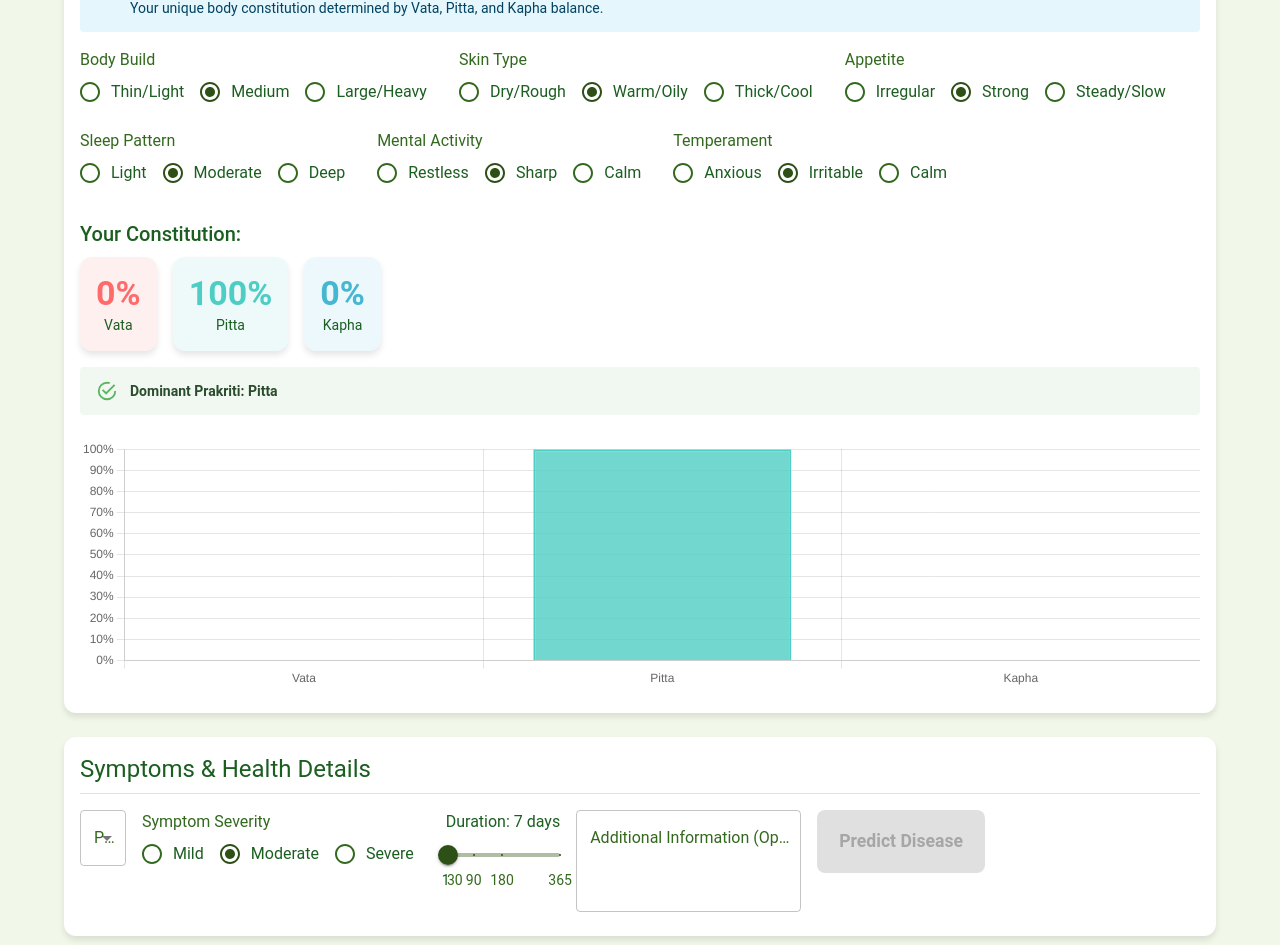
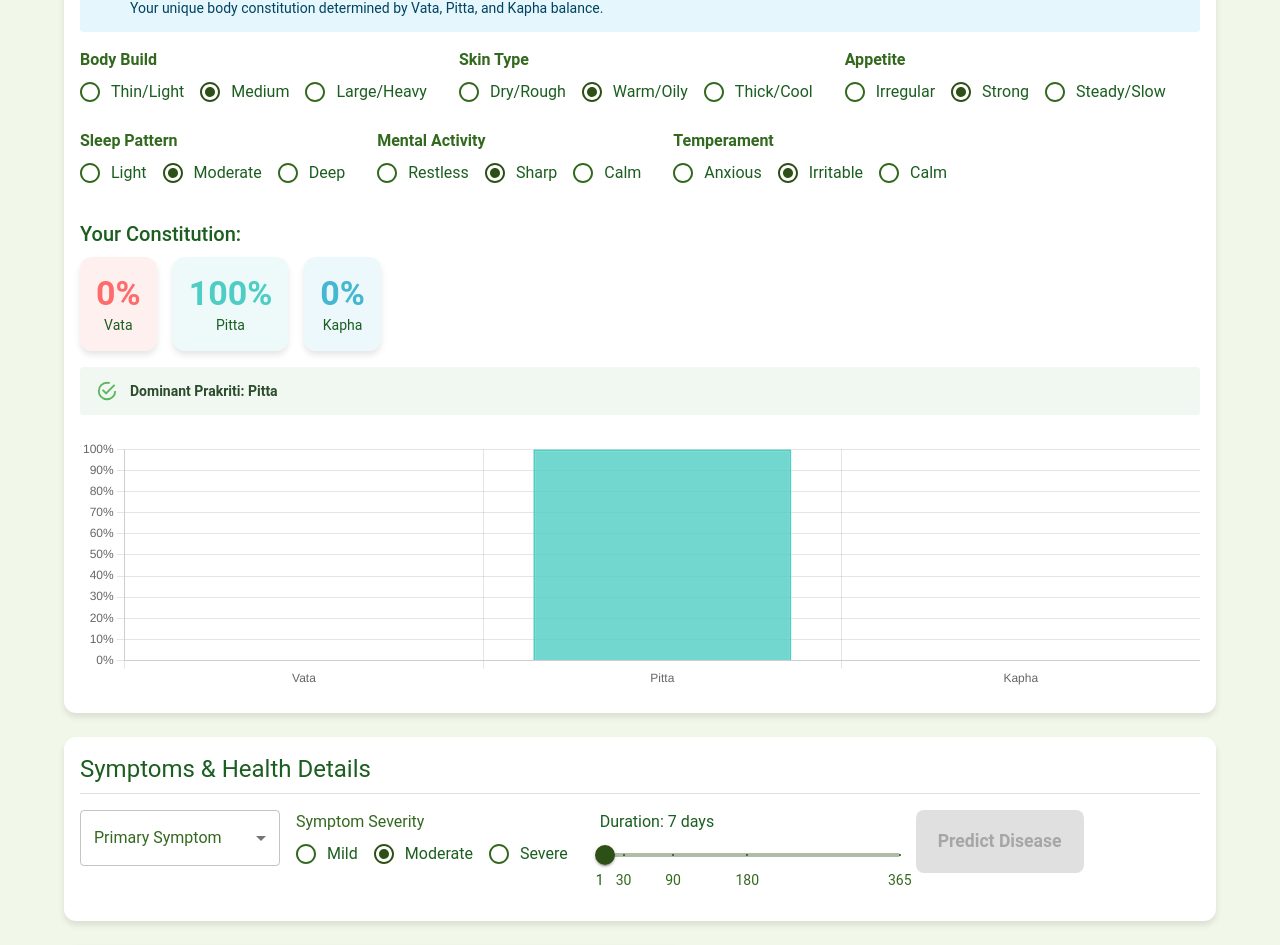
Before and after one commit to Ayurveda-25-26J-305/frontendDemoApp, a Next.js app: page /prediction in a window 1280 px wide. Shown: the part 711-1656 px from the top of the page. Built offline with nearby package versions, Linux system fonts and the light colour scheme.

Commit message:
style: Bold labels for body build, skin type, appetite, sleep pattern, mental activity, and temperament

```diff
--- a/src/app/prediction/page.js
+++ b/src/app/prediction/page.js
@@ -650,7 +650,7 @@ function App() {
                     <Grid container spacing={2}>
                       <Grid item xs={12}>
                         <FormControl component="fieldset">
-                          <FormLabel>Body Build</FormLabel>
+                          <FormLabel><strong>Body Build</strong></FormLabel>
                           <RadioGroup row value={bodyBuild} onChange={(e) => setBodyBuild(e.target.value)}>
                             <FormControlLabel value="Thin/Light" control={<Radio />} label="Thin/Light" />
                             <FormControlLabel value="Medium" control={<Radio />} label="Medium" />
@@ -661,7 +661,7 @@ function App() {
 
                       <Grid item xs={12}>
                         <FormControl component="fieldset">
-                          <FormLabel>Skin Type</FormLabel>
+                          <FormLabel><strong>Skin Type</strong></FormLabel>
                           <RadioGroup row value={skinType} onChange={(e) => setSkinType(e.target.value)}>
                             <FormControlLabel value="Dry/Rough" control={<Radio />} label="Dry/Rough" />
                             <FormControlLabel value="Warm/Oily" control={<Radio />} label="Warm/Oily" />
@@ -672,7 +672,7 @@ function App() {
 
                       <Grid item xs={12}>
                         <FormControl component="fieldset">
-                          <FormLabel>Appetite</FormLabel>
+                          <FormLabel><strong>Appetite</strong></FormLabel>
                           <RadioGroup row value={appetite} onChange={(e) => setAppetite(e.target.value)}>
                             <FormControlLabel value="Irregular" control={<Radio />} label="Irregular" />
                             <FormControlLabel value="Strong" control={<Radio />} label="Strong" />
@@ -683,7 +683,7 @@ function App() {
 
                       <Grid item xs={12}>
                         <FormControl component="fieldset">
-                          <FormLabel>Sleep Pattern</FormLabel>
+                          <FormLabel><strong>Sleep Pattern</strong></FormLabel>
                           <RadioGroup row value={sleepPattern} onChange={(e) => setSleepPattern(e.target.value)}>
                             <FormControlLabel value="Light/Interrupted" control={<Radio />} label="Light" />
                             <FormControlLabel value="Moderate" control={<Radio />} label="Moderate" />
@@ -694,7 +694,7 @@ function App() {
 
                       <Grid item xs={12}>
                         <FormControl component="fieldset">
-                          <FormLabel>Mental Activity</FormLabel>
+                          <FormLabel><strong>Mental Activity</strong></FormLabel>
                           <RadioGroup row value={mentalActivity} onChange={(e) => setMentalActivity(e.target.value)}>
                             <FormControlLabel value="Restless/Active" control={<Radio />} label="Restless" />
                             <FormControlLabel value="Sharp/Focused" control={<Radio />} label="Sharp" />
@@ -705,7 +705,7 @@ function App() {
 
                       <Grid item xs={12}>
                         <FormControl component="fieldset">
-                          <FormLabel>Temperament</FormLabel>
+                          <FormLabel><strong>Temperament</strong></FormLabel>
                           <RadioGroup row value={temperament} onChange={(e) => setTemperament(e.target.value)}>
                             <FormControlLabel value="Anxious/Worried" control={<Radio />} label="Anxious" />
                             <FormControlLabel value="Irritable/Angry" control={<Radio />} label="Irritable" />
@@ -767,6 +767,7 @@ function App() {
                         <FormControl fullWidth>
                           <InputLabel>Primary Symptom</InputLabel>
                           <Select
+                            sx={{ minWidth: 200 }}
                             value={symptom}
                             label="Primary Symptom"
                             onChange={(e) => setSymptom(e.target.value)}
@@ -794,6 +795,7 @@ function App() {
                           Duration: {durationDays} days
                         </Typography>
                         <Slider
+                          sx={{ minWidth: 300 }}
                           value={durationDays}
                           onChange={(e, newValue) => setDurationDays(newValue)}
                           min={1}
@@ -808,17 +810,7 @@ function App() {
                         />
                       </Grid>
 
-                      <Grid item xs={12}>
-                        <TextField
-                          fullWidth
-                          multiline
-                          rows={3}
-                          label="Additional Information (Optional)"
-                          value={additionalInfo}
-                          onChange={(e) => setAdditionalInfo(e.target.value)}
-                          placeholder="Any other symptoms or details..."
-                        />
-                      </Grid>
+
 
                       <Grid item xs={12}>
                         <Button
```
